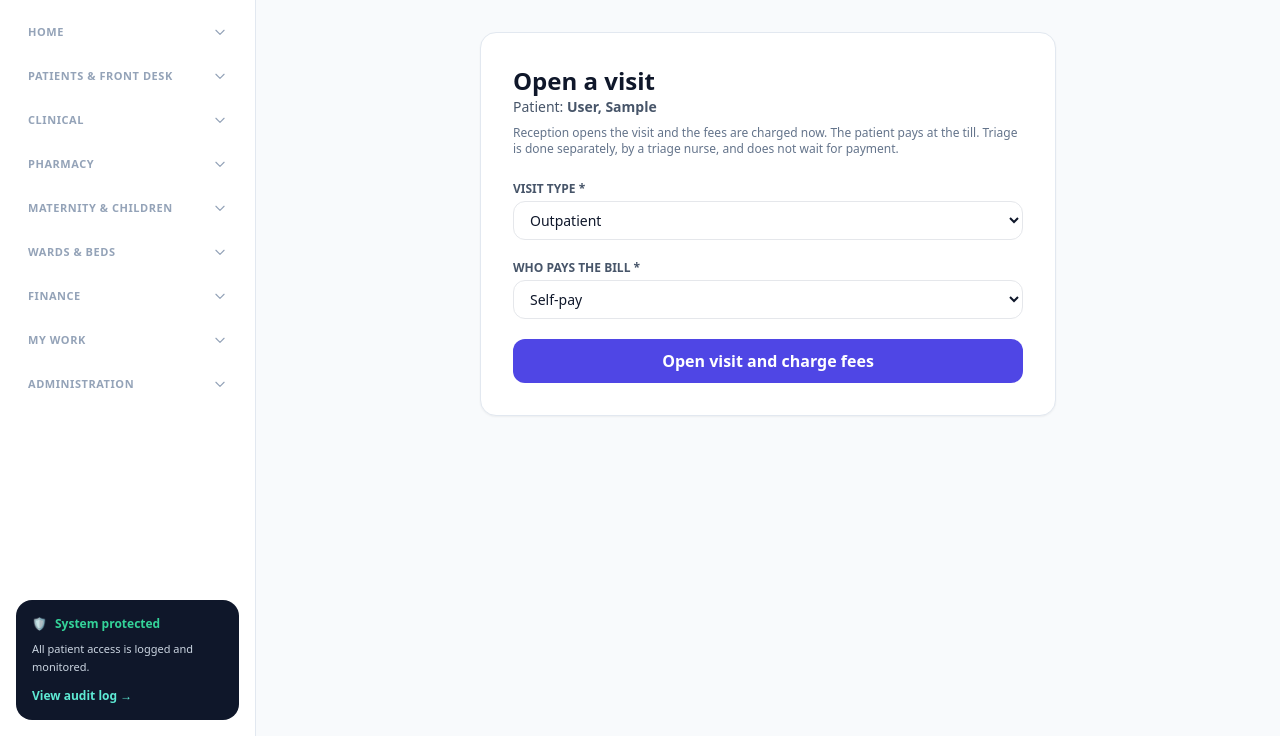
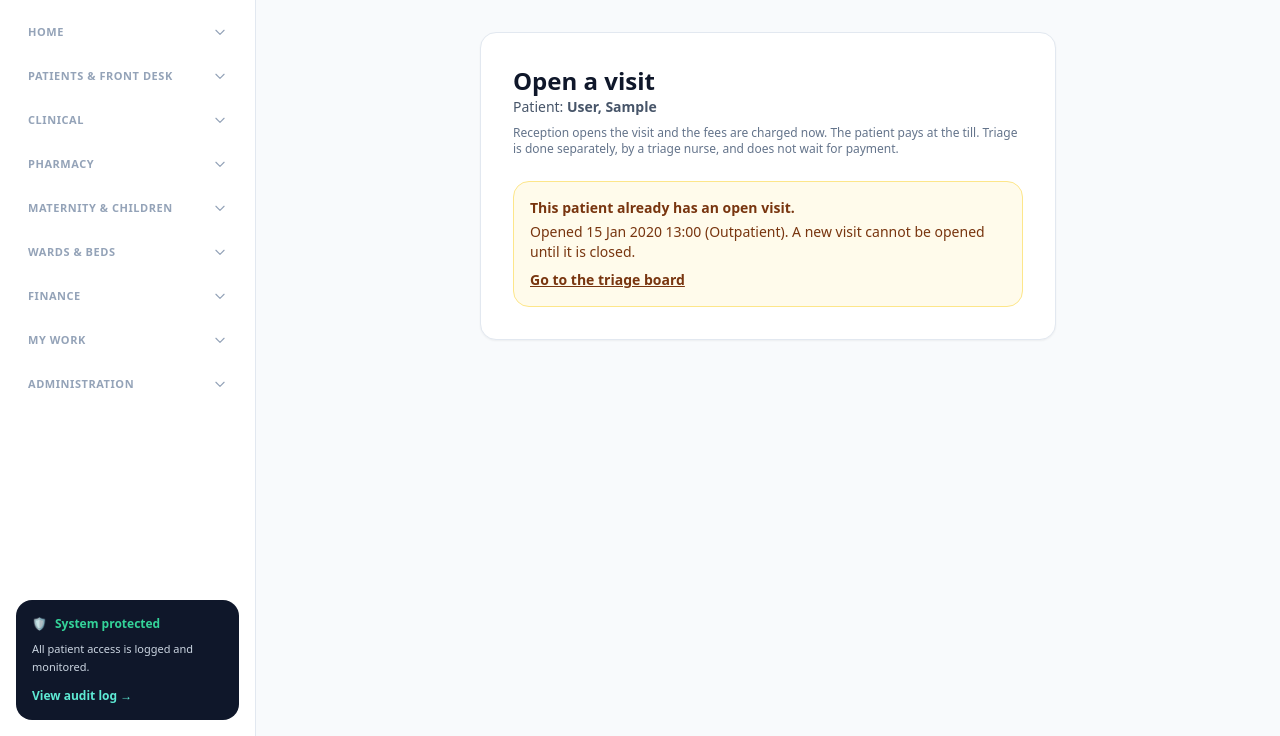
Before and after one commit to andareomondi/hcms, a Django app: page /triage/encounter/new/00000000-0000-0000-0000-000000000001/ in a window 1280 px wide. Shown: the part 64-800 px from the top of the page. Run offline with Django 5.2, Linux system fonts and the light colour scheme; a user stored in the database is signed in; tables that the repository leaves empty hold one stand-in row (values such as "Sample post"); data that the repository does not hold is empty; parts of the project's set-up code (start-up, migrations or seed data) failed here and were passed over; some libraries are stand-ins or nearby versions.

Commit message:
ironing out some bugs

```diff
--- a/templates/triage_queue/open_visit_form.html
+++ b/templates/triage_queue/open_visit_form.html
@@ -12,6 +12,18 @@
             wait for payment.
         </p>
     </div>
+    {% if open_encounter %}
+        <div class="rounded-2xl border border-amber-200 bg-amber-50 p-4 text-sm text-amber-900">
+            <p class="font-bold">This patient already has an open visit.</p>
+            <p class="mt-1">
+                Opened {{ open_encounter.opened_at|date:"d M Y H:i" }}
+                ({{ open_encounter.get_encounter_type_display }}).
+                A new visit cannot be opened until it is closed.
+            </p>
+            <a href="{% url 'triage_queue:board' %}"
+               class="mt-2 inline-block font-bold text-amber-900 underline">Go to the triage board</a>
+        </div>
+    {% else %}
         <form method="post" class="space-y-5">
             {% csrf_token %}
             <div>
@@ -39,5 +51,6 @@
                 Open visit and charge fees
             </button>
         </form>
+    {% endif %}
 </div>
 {% endblock %}
--- a/triage_queue/intake.py
+++ b/triage_queue/intake.py
@@ -12,6 +12,7 @@ from django.db import transaction
 from django.urls import reverse
 from django.utils import timezone
 
+from core_patients.models import Patient
 from notifications.services import notify
 
 from .models import Encounter, QueueEntry, TriageVitals
@@ -56,8 +57,18 @@ def open_visit(*, patient, encounter_type, payer_type, staff):
     valid_types = dict(Encounter.TYPE_CHOICES)
     if encounter_type not in valid_types:
         raise FlowError("Choose a valid visit type.")
-    if Encounter.objects.filter(patient=patient, status="OPEN",
-                                queue_entries__isnull=True).exists():
+
+    # Lock the patient row so two desks cannot open visits for the same patient at once.
+    Patient.objects.select_for_update().get(pk=patient.pk)
+
+    open_visit_for_patient = (Encounter.objects
+                              .filter(patient=patient, status="OPEN")
+                              .order_by("opened_at")
+                              .first())
+    if open_visit_for_patient is not None:
+        if open_visit_for_patient.queue_entries.exists():
+            raise FlowError("This patient already has an open visit that has not been closed yet. "
+                            "Finish or close that visit before opening a new one.")
         raise FlowError("This patient already has a visit waiting for triage. "
                         "Triage that visit instead of opening a new one.")
 
@@ -71,7 +82,6 @@ def open_visit(*, patient, encounter_type, payer_type, staff):
     if encounter_type not in PAY_WALL_EXEMPT_TYPES:
         charge_visit_fees(encounter, staff)
     return encounter
-
 
 @transaction.atomic
 def triage_encounter(*, encounter, staff, doctor, priority, vitals, chief_complaint,
--- a/triage_queue/views.py
+++ b/triage_queue/views.py
@@ -40,7 +40,14 @@ def open_visit_view(request, patient_id):
                                   "The patient goes to triage once the visit is in the triage list.")
         return redirect("triage_queue:board")
 
-    return render(request, "triage_queue/open_visit_form.html", {"patient": patient})
+    open_encounter = (Encounter.objects
+                      .filter(patient=patient, status="OPEN")
+                      .order_by("opened_at")
+                      .first())
+    return render(request, "triage_queue/open_visit_form.html", {
+        "patient": patient,
+        "open_encounter": open_encounter,
+    })
 
 
 # ---------- triage nurse: triage the visit ----------
```
Also changed, not shown: core_patients/views.py (+11 -1 lines), seed_db.py (+23 -24 lines), templates/core_patients/_registry_results.html (+17 -5 lines), templates/core_patients/register.html (+12 -0 lines). Lines whose indentation alone changed are shown as unchanged.
